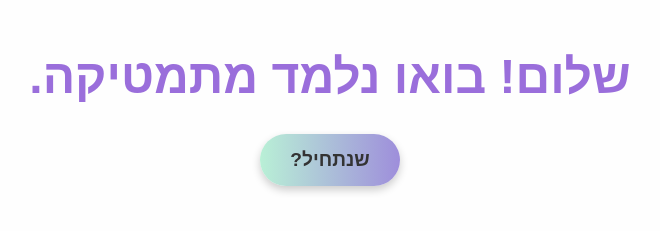
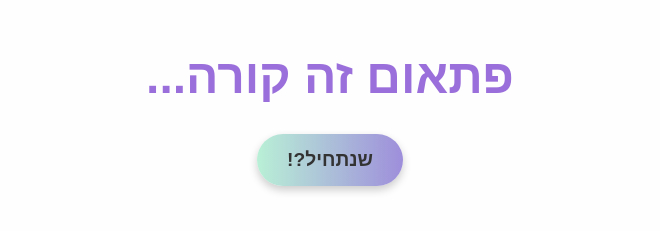
Before and after one commit to Maayanclaude/mathbot, a plain HTML site: page index.html in a window 1280 px wide. Shown: the part 99-330 px from the top of the page, without its empty margins (310-970 px from the left). Drawn offline with Linux system fonts and the light colour scheme.

Commit message:
Update index.html

```diff
--- a/index.html
+++ b/index.html
@@ -1,21 +1,24 @@
 <!DOCTYPE html>
-<html lang="he" dir="rtl"> <head>
+<html lang="he" dir="rtl">
+<head>
     <meta charset="UTF-8">
-    <meta name="viewport" content="width=device-width, initial-scale=1.0"> <title>Math Sense Bot</title>
+    <meta name="viewport" content="width=device-width, initial-scale=1.0">
+    <title>Math Sense Bot</title>
     <link rel="stylesheet" href="style.css">
 </head>
 <body>
 
     <div class="welcome-screen" id="welcome-screen">
-        <img src="avatar.png" alt="אווטאר ידידותי" class="avatar"> <h1>שלום! בואו נלמד מתמטיקה.</h1>
-        <button id="start-button">שנתחיל?</button>
+        <img src="images/avatar_inviting_action.jpg" alt="אווטאר ידידותי" class="avatar">
+        <h1 class="welcome-text">פתאום זה קורה...</h1>
+        <button id="start-button">שנתחיל?!</button>
     </div>
 
     <div class="container" id="chat-container" style="display: none;">
-        <img src="avatar.png" alt="Math Bot" class="avatar">
+        <img src="images/avatar_empathic.jpg" alt="Math Bot" class="avatar">
 
         <div id="chat-box">
-            </div>
+        </div>
 
         <div id="input-container">
             <input type="text" id="user-input" placeholder="כתוב כאן..." />
```
